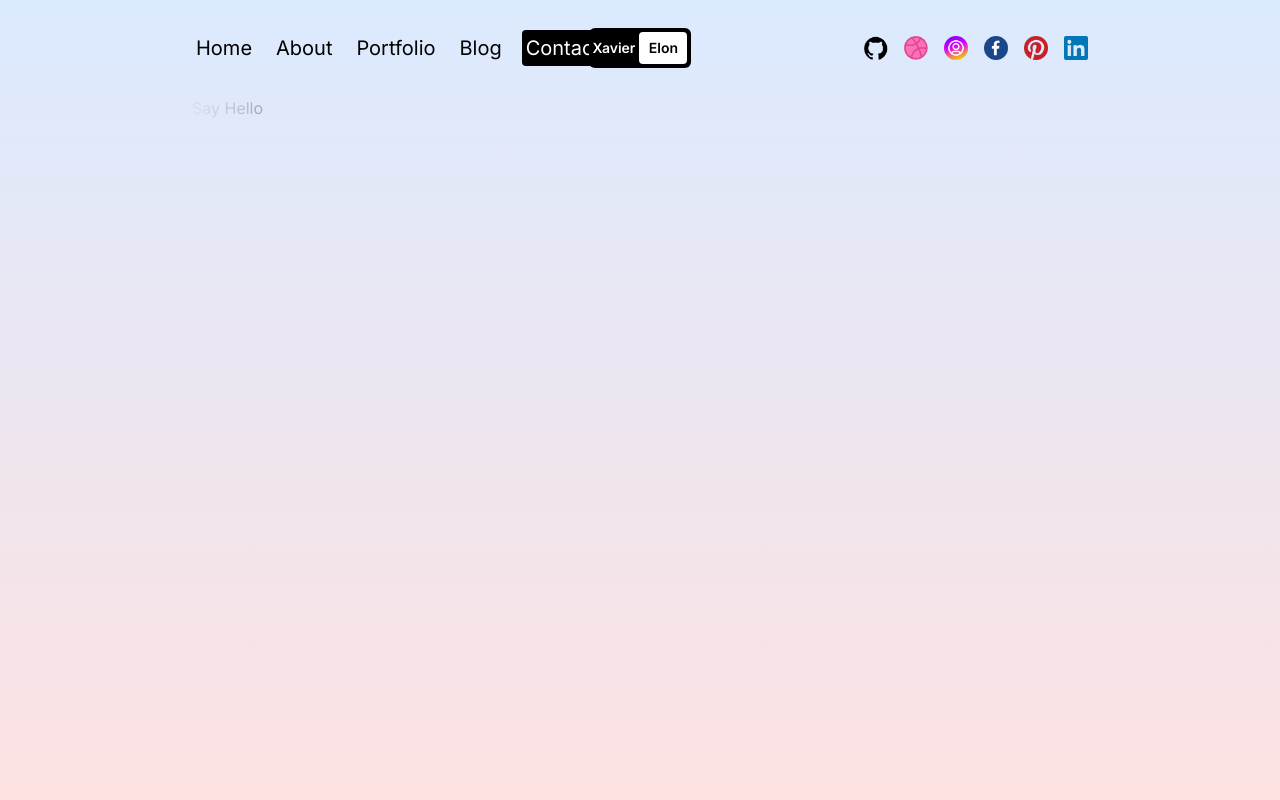
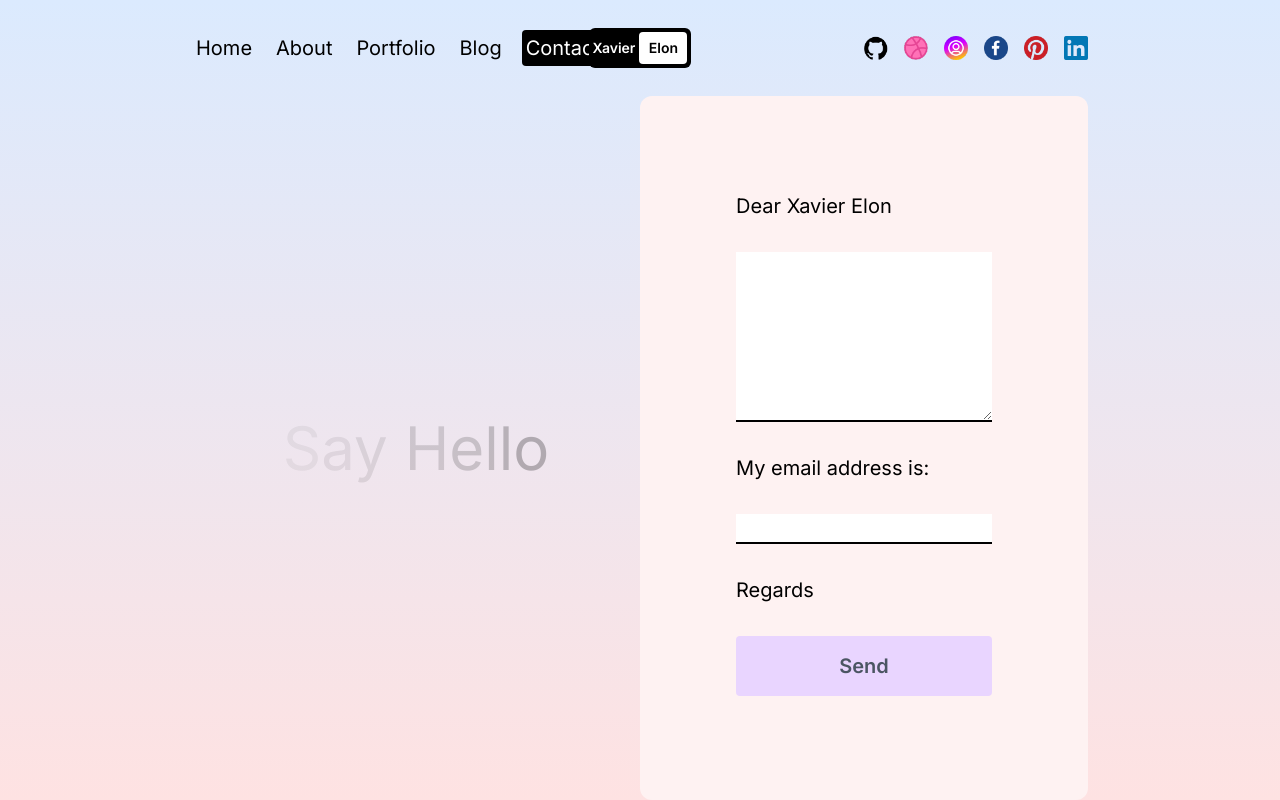
Before and after one commit to XavierElon/xavierelon-portfolio, a Next.js app: page /contact in a window 1280 px wide. Built offline with nearby package versions, Linux system fonts and the light colour scheme.

Commit message:
working on email form

```diff
--- a/src/app/contact/page.jsx
+++ b/src/app/contact/page.jsx
@@ -1,10 +1,12 @@
 'use client';
 
+import { useState } from 'react';
 import { motion } from 'framer-motion';
 
 const ContactPage = () => {
-
-  const text= 'Say Hello'
+  const [success, setSuccess] = useState(false);
+  const [error, setError] = useState(false);
+  const text = 'Say Hello';
 
   return (
     <motion.div
@@ -15,13 +17,51 @@
     >
       <div className="h-full flex flex-col lg:flex-row px-4 sm:px-8 md:px-12 lg:px-20 xl:px-48">
         {/* TEXT CONTAINER */}
-        <div className="h-1/2 lg:h-full lg:w-1/2">
-          <motion.div>{text.split('').map((letter, index) => (
-            <motion.span key={index} initial={{ opacity: 1 }} animate={{ opacity: 0 }} transition={{ duration: 3, repeat: Infinity, delay: index * 0.1 }}>{letter}</motion.span>
-          ))}</motion.div>
+        <div className="h-1/2 lg:h-full lg:w-1/2 flex items-center justify-center text-6xl">
+          <div>
+            {text.split('').map((letter, index) => (
+              <motion.span
+                key={index}
+                initial={{ opacity: 1 }}
+                animate={{ opacity: 0 }}
+                transition={{
+                  duration: 3,
+                  repeat: Infinity,
+                  delay: index * 0.1,
+                }}
+              >
+                {letter}
+              </motion.span>
+            ))}
+          </div>
         </div>
         {/* FORM CONTAINER */}
-        <form className="h-1/2 lg:h-full lg:w-1/2"></form>
+        <form className="h-1/2 lg:h-full lg:w-1/2 bg-red-50 rounded-xl text-xl flex flex-col gap-8 justfiy-center p-24 mb-10">
+          <span>Dear Xavier Elon</span>
+          <textarea
+            rows={6}
+            className="bg-transparent border-b-2 border-b-black outline-none bg-white"
+          />
+          <span>My email address is: </span>
+          <input
+            type="text"
+            className="bg-transparent border-b-2 border-b-black outline-none bg-white"
+          />
+          <span>Regards</span>
+          <button className="bg-purple-200 rounded font-semibold text-gray-600 p-4">
+            Send
+          </button>
+          {success && (
+            <span className="text-green-600 font-semibold">
+              Your message has been sent successfully!
+            </span>
+          )}
+          {error && (
+            <span className="text-red-600 font-semibold">
+              Something went wrong!
+            </span>
+          )}
+        </form>
       </div>
     </motion.div>
   );
```
Also changed, not shown: 1 other file (tests, documents, lock files or other folders).
